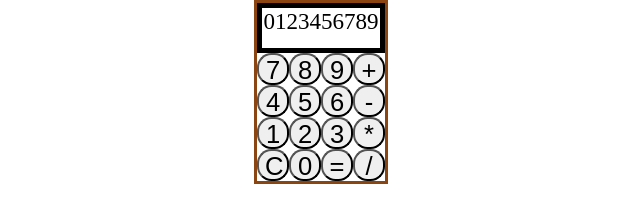
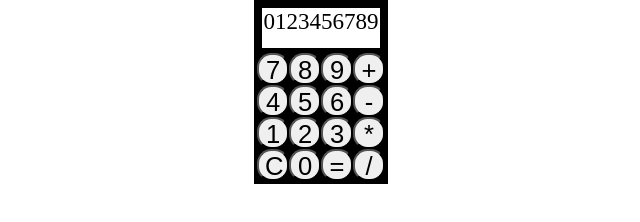
Before and after one commit to Iverson989/calculator, a plain HTML site: page index.html in a window 1280 px wide. Shown: the whole page, without its empty margins (319-959 px from the left). Drawn offline with Linux system fonts and the light colour scheme.

Commit message:
color change

```diff
--- a/style.css
+++ b/style.css
@@ -1,7 +1,7 @@
 body {
   margin: 0 auto;
   width: 10vw;
-  border: medium solid #8b4513;
+  border: medium solid #000000;
 }
 
 #display {
@@ -13,6 +13,7 @@ body {
 
 #buttonDiv {
   display: grid;
+  background-color: #000000;
 }
 
 #row1 {
```
